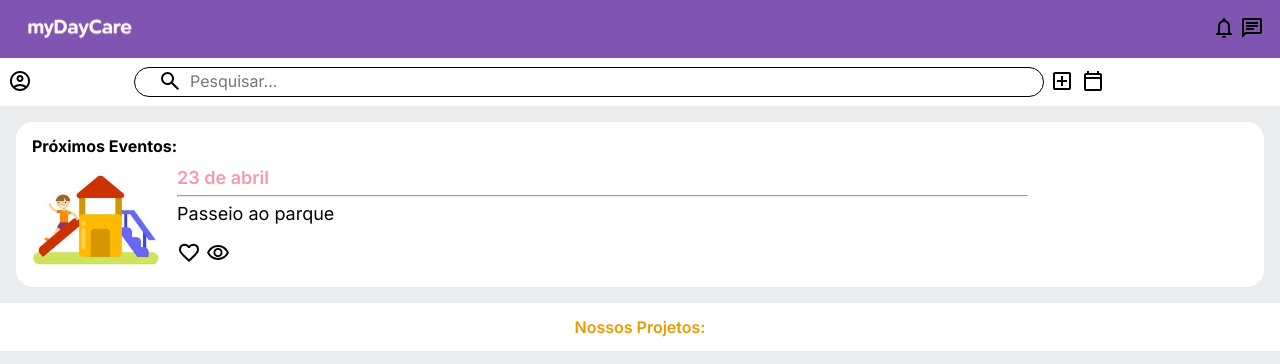
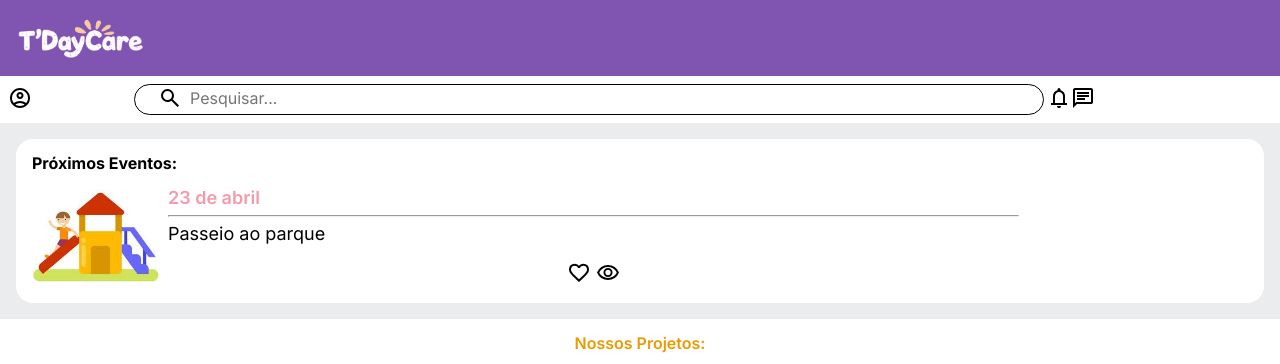
Before and after one commit to W3nde11/T-DayCare, a PHP site: page /view/html/principal.html in a window 1280 px wide. Shown: the top 364 px of the page. Run offline with PHP 8.4, Linux system fonts and the light colour scheme.

Commit message:
Revendo o código part 1

```diff
--- a/view/html/principal.html
+++ b/view/html/principal.html
@@ -13,29 +13,27 @@
 <body>
     <header class="cabecalho">
         <img class="cabecalho__logo" src="../img/imagem/logo texto.png" alt="Logo myDaycare">
-        <div class="cabecalho__secoes">
-            <a  href="notificacao.html"><img src="../img/icon/notificacao.svg" alt="Notificação"></a>
-            <a class="cabecalho__link" href="#"><img src="../img/icon/chat.svg" alt="Atendimento"></a>
-        </div>
     </header>
 
     <nav class="navegacao">
         <a class="navegacao__link" href="perfil.html"><img class="" src="../img/icon/perfil.svg" alt="Perfil"></a>
         <div class="navegacao__container">
             <input class="navegacao__pesquisa" type="search" id="pesquisar" placeholder="Pesquisar...">
-            <a class="navegacao__link" href="#"><img class="navegacao__icon" src="../img/icon/Add box.svg" alt="Publicar"></a>
-            <a class="navegacao__link" href="#"><img class="navegacao__icon" src="../img/icon/agenda.svg" alt=""></a>
+            <a  href="notificacao.html"><img src="../img/icon/notificacao.svg" alt="Notificação"></a>
+            <a class="cabecalho__link" href="#"><img src="../img/icon/chat.svg" alt="Atendimento"></a>
         </div>
     </nav>
+
     <section class="card">
+        <h2 class="card__titulo">Próximos Eventos:</h2>
+
         <div class="card__container">
-            <h2 class="card__titulo">Próximos Eventos:</h2>
             <img class="card__img" src="../img/imagem/images.jpg" alt="imagem ilustrativa">
-        </div>
-        <div class="card__container-textos">
+            <div class="card__container-textos">
             <h2 class="container__titulo">23 de abril</h2>
             <hr/>
             <p class="container__texto">Passeio ao parque</p>
+
             <div class="container__botoes">
                 <input class="botao_favorito" type="checkbox" id="favorito">
                 <label class="rotulo__favorito" for="favorito"><span class="favoritar"></span></label>
@@ -50,14 +48,31 @@
             <a class="projetos__link licao" href="projetolicaocasa.html">Reforço Lição de Casa</a>
         </div>
     </section>
+
     <section class="topicos">
         <ul class="topicos__lista">
-            <li class="topicos__lista-item"><img class="topicos__icon" src="../img/icon/aluno.svg" alt="Perfil aluno" ><a href="perfilcrianca.html" class="topicos__links">Meu Pequeno</a></li>
-            <li class="topicos__lista-item"><img class="topicos__icon" src="../img/icon/atividades.svg" alt="Atividades Extras"><a href="atividadesextras.html" class="topicos__links">Atividades Extras</a></li>
-            <li class="topicos__lista-item"><img src="../img/icon/feed.svg" alt="feed" class="topicos__icon"><a href="#" class="topicos__links">Feed</a></li>
-            <li class="topicos__lista-item"><img class="topicos__icon" src="../img/icon/calendario.svg" alt="agenda"><a href="#">Diário</a></li>
+            <li class="topicos__lista-item">
+                <img class="topicos__icon" src="../img/icon/aluno.svg" alt="Perfil aluno" >
+
+                <a href="perfilcrianca.html" class="topicos__links">Meu Pequeno</a>
+            </li>
+            <li class="topicos__lista-item">
+                <img class="topicos__icon" src="../img/icon/atividades.svg" alt="Atividades Extras">
+
+                <a href="atividadesextras.html" class="topicos__links">Atividades Extras</a></li>
+            <li class="topicos__lista-item">
+                <img src="../img/icon/feed.svg" alt="feed" class="topicos__icon">
+
+                <a href="#" class="topicos__links">Feed</a>
+            </li>
+            <li class="topicos__lista-item">
+                <img class="topicos__icon" src="../img/icon/calendario.svg" alt="agenda">
+
+                <a href="#">Diário</a>
+            </li>
         </ul>
     </section>
+
     <footer class="rodape">
         <div class="rodape__container">
             <h2 class="rodape__titulo">47.785.527/0001-32 - RECREAÇÃO INFANTIL BEM VIVER</h2>
--- a/view/styles/apresentação.css
+++ b/view/styles/apresentação.css
@@ -21,7 +21,8 @@
     display: flex;
     align-items: center;
     font-family: var(--fonte-secundaria);
-    font-weight: 500;
+    font-weight: 700;
+    font-size: 20px;
     color: var(--branco-principal);
     width: 15rem;
     height: 6rem;
--- a/view/styles/card.css
+++ b/view/styles/card.css
@@ -3,13 +3,17 @@
     margin: 1em;
     padding: 1em;
     border-radius: 17px;
-    display: flex;
-    align-items: center;
 }
 
 .card__titulo{
     font-weight: 700;
 }
+
+.card__container{
+    display: flex;
+    align-items: center;
+}
+
 .card__img{
     width: 70%;
 }
@@ -20,6 +24,7 @@
     color: var(--titulo-card);
     font-weight: 600;
     font-size: 18px;
+    padding-top: 1em;
 }
 .container__texto{
     font-size: 18px;
@@ -29,7 +34,7 @@
     position: relative;
 }
 .container__botoes{
-    position: absolute;
+    text-align: center;
 }
 .botao_favorito{
     display: none;
--- a/view/styles/topicos.css
+++ b/view/styles/topicos.css
@@ -20,7 +20,7 @@
     text-align: right;
 }
 .topicos__icon{
-    width: 2rem;
+    width: 40px;
 }
 .topicos__links{
     font-size: 18px;
```
Also changed, not shown: view/img/icon/favorito vermelho.svg, view/img/imagem/logo texto.png.
